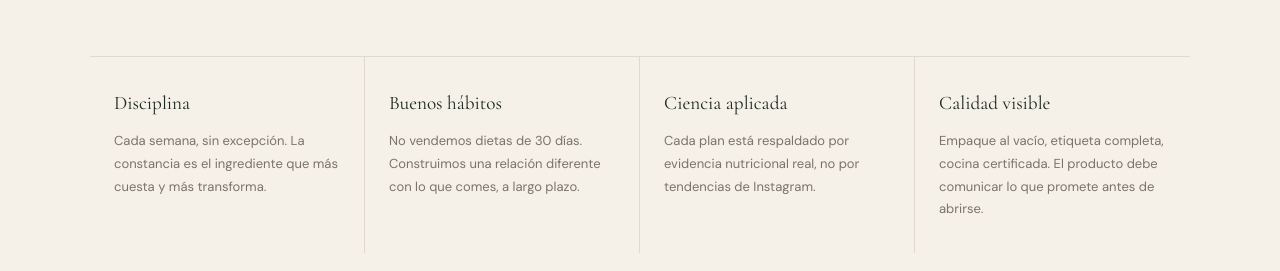
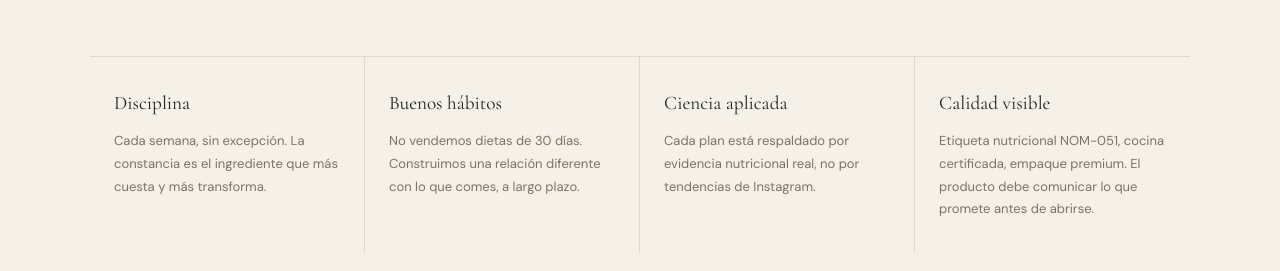
Before and after one commit to rahele95/plena, a Next.js app: page / in a window 1280 px wide. Shown: the part 1160-1431 px from the top of the page. Built offline with nearby package versions, Linux system fonts and the light colour scheme.

Commit message:
align: page.tsx — empaque premium, Kids $150, zonas confirmadas

```diff
--- a/app/page.tsx
+++ b/app/page.tsx
@@ -4,14 +4,14 @@ import Link from "next/link";
 const plans = [
   { num:"01", name:"Plan semanal", sub:"El punto de entrada", price:"$180–220", unit:"MXN / comida", desc:"Menú elaborado semanalmente por nuestro chef. 5 momentos del día, lunes a viernes. Cada envase con etiqueta nutricional completa.", tag:"Más popular" },
   { num:"02", name:"Plan personalizado", sub:"Con nutriólogo incluido", price:"$250–350", unit:"MXN / comida", desc:"Consulta inicial con nutriólogo. Plan diseñado para tu condición exacta — pérdida de peso, diabetes, rendimiento, cardiovascular.", tag:"Mayor impacto" },
-  { num:"03", name:"Lunch kids", sub:"Para los que más quieres", price:"$120–160", unit:"MXN / lunch", desc:"Menús escolares sin azúcares añadidos ni ultraprocesados. Diseñados con criterio nutricional pediátrico. Lunes a viernes.", tag:"" },
+  { num:"03", name:"Lunch kids", sub:"Para los que más quieres", price:"$150–160", unit:"MXN / lunch", desc:"Menús escolares sin azúcares añadidos ni ultraprocesados. Diseñados con criterio nutricional pediátrico. Lunes a viernes.", tag:"" },
 ];
 
 const values = [
   { title:"Disciplina", desc:"Cada semana, sin excepción. La constancia es el ingrediente que más cuesta y más transforma." },
   { title:"Buenos hábitos", desc:"No vendemos dietas de 30 días. Construimos una relación diferente con lo que comes, a largo plazo." },
   { title:"Ciencia aplicada", desc:"Cada plan está respaldado por evidencia nutricional real, no por tendencias de Instagram." },
-  { title:"Calidad visible", desc:"Empaque al vacío, etiqueta completa, cocina certificada. El producto debe comunicar lo que promete antes de abrirse." },
+  { title:"Calidad visible", desc:"Etiqueta nutricional NOM-051, cocina certificada, empaque premium. El producto debe comunicar lo que promete antes de abrirse." },
 ];
 
 const medical = [
@@ -29,8 +29,8 @@ const upcoming = [
 const steps = [
   { n:"01", t:"Cuéntanos tu objetivo", b:"Llena nuestro formulario o escríbenos. Sin formularios interminables." },
   { n:"02", t:"Diseñamos tu plan", b:"En menos de 24h tienes tu propuesta. Si hay condición médica, el nutriólogo entra." },
-  { n:"03", t:"Lo cocinamos", b:"Chef profesional, cocina industrial certificada, empaque al vacío con etiqueta." },
-  { n:"04", t:"Llega a tu puerta", b:"Entrega semanal en Guadalajara. Solo tienes que calentar y comer." },
+  { n:"03", t:"Lo cocinamos", b:"Chef profesional, cocina industrial certificada, empaque premium con etiqueta nutricional NOM-051." },
+  { n:"04", t:"Llega a tu puerta", b:"Entrega semanal en Zapopan, Valle Real, Solares, Cd Granja y Bosques Vallarta. Solo calienta y come." },
 ];
 
 const testimonials = [
```
